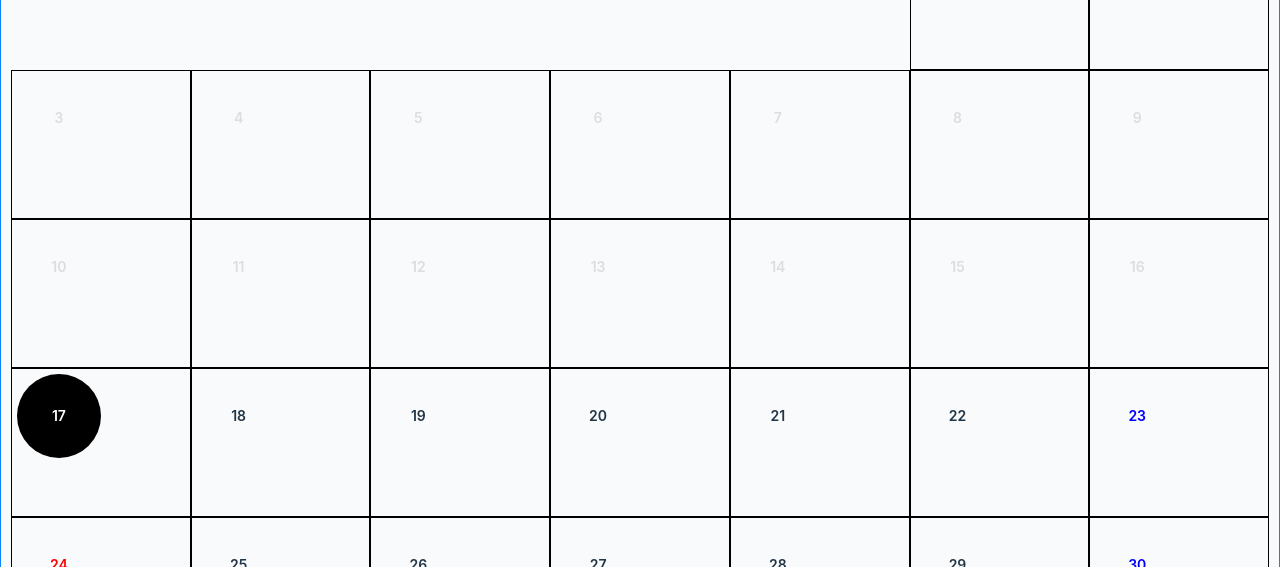
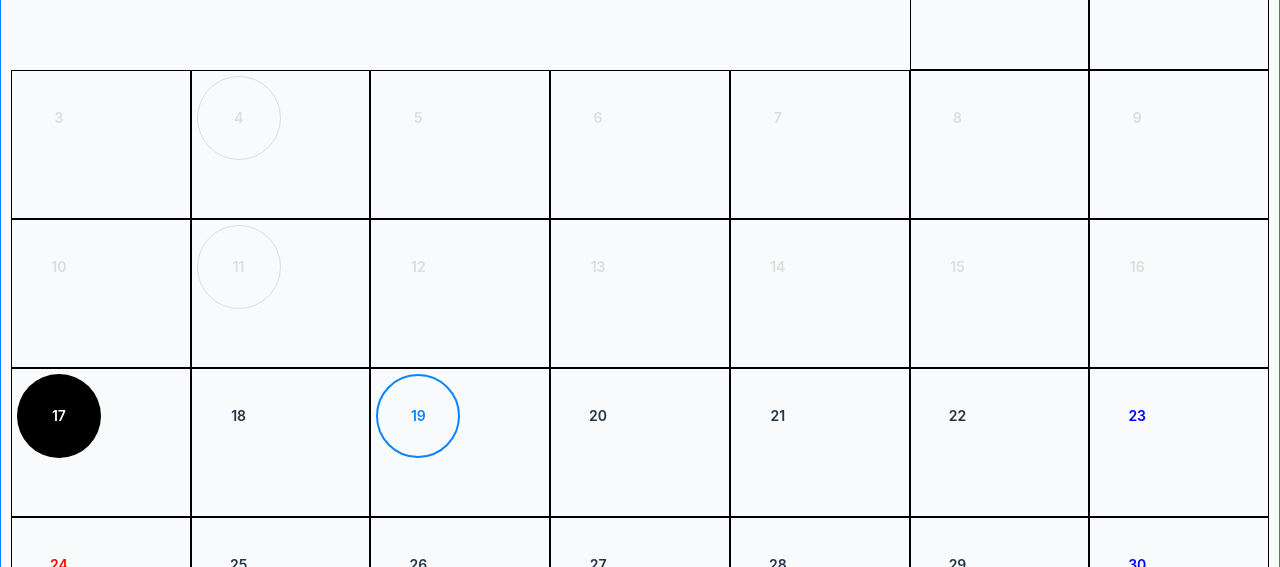
Before and after one commit to JW-Choi-4631/calendar-test, a React (Vite) app: page / in a window 1280 px wide. Shown: the part 266-833 px from the top of the page. Built offline with nearby package versions, Linux system fonts and the light colour scheme.

Commit message:
feat: 이벤트 날짜 설정

```diff
--- a/src/App.jsx
+++ b/src/App.jsx
@@ -95,6 +95,8 @@ function App() {
     calendarArray[j] = { date: i, day };
   }
 
+  const eventDate = [new Date(2023, 8, 4), new Date(2023, 8, 11), new Date(2023, 8, 19)];
+
   return (
     <>
       <main>
@@ -122,7 +124,7 @@ function App() {
           <div id="date-list">
             {calendarArray.map((item, index) => {
               if (item === "") return <div key={index} />;
-              return <DayComp key={index} year={year} month={month} date={item.date} day={item.day} today={today} />;
+              return <DayComp key={index} year={year} month={month} date={item.date} day={item.day} today={today} eventDate={eventDate} />;
             })}
           </div>
         </section>
--- a/src/components/DayComp.tsx
+++ b/src/components/DayComp.tsx
@@ -1,17 +1,49 @@
 import React from "react";
 
-function DayComp({ year, month, date, day, today }) {
+function DayComp({ year, month, date, day, today, eventDate }) {
   const newDate = new Date(year, month, date);
   const check = new Date(today.getFullYear(), today.getMonth(), today.getDate());
 
-  const onClick = () => {
-    console.log(today, check);
-    console.log(newDate.getTime());
-    console.log(check.getTime());
-    console.log(newDate);
-    console.log(day);
+  const hasEvent = () => {
+    let result = false;
+    eventDate.map((event) => {
+      if (event.getTime() === newDate.getTime()) {
+        result = true;
+      }
+    });
+    return result;
   };
 
+  const onClick = () => {
+    console.log(eventDate);
+    console.log(hasEvent());
+  };
+
+  // 오늘 이전 날짜
+  if (newDate < check) {
+    if (hasEvent()) {
+      return (
+        <div className="day" onClick={onClick}>
+          <span style={{ color: "#DDDDDD", border: "1px solid #DDDDDD" }}>{date}</span>
+        </div>
+      );
+    }
+    return (
+      <div className="day" onClick={onClick}>
+        <span style={{ color: "#DDDDDD" }}>{date}</span>
+      </div>
+    );
+  }
+
+  if (hasEvent()) {
+    return (
+      <div className="day" onClick={onClick}>
+        <span style={{ color: "#0A84FF", border: "2px solid #0A84FF" }}>{date}</span>
+      </div>
+    );
+  }
+
+  // 오늘
   if (newDate.getTime() === check.getTime()) {
     return (
       <div className="day" onClick={onClick}>
@@ -20,14 +52,7 @@ function DayComp({ year, month, date, day, today }) {
     );
   }
 
-  if (newDate < check) {
-    return (
-      <div className="day" onClick={onClick}>
-        <span style={{ color: "#DDDDDD" }}>{date}</span>
-      </div>
-    );
-  }
-
+  // 일요일
   if (day === 0) {
     return (
       <div className="day" onClick={onClick}>
@@ -36,6 +61,7 @@ function DayComp({ year, month, date, day, today }) {
     );
   }
 
+  //토요일
   if (day === 6) {
     return (
       <div className="day" onClick={onClick}>
```
